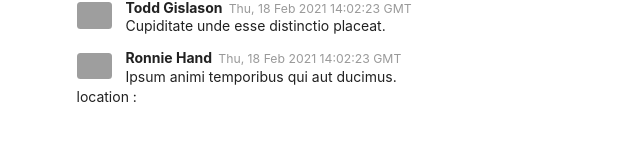
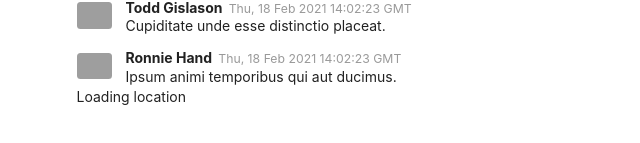
Before and after one commit to HaoWang95/react-starter, a React (Create React App) app in the folder translator-starter/: page / in a window 1280 px wide. Shown: the part 181-324 px from the top of the page, without its empty margins (0-640 px from the left). Built offline with nearby package versions, Linux system fonts and the light colour scheme; no server answers; grey boxes are pictures that could not be loaded.

Commit message:
conditional render

```diff
--- a/translator-starter/src/components/Comment.js
+++ b/translator-starter/src/components/Comment.js
@@ -35,7 +35,7 @@ function Comment() {
             // lat={position.lat}
             // lng={position.lng}
             />
-            <LocationComponent/>
+            <LocationComponent />
         </div>
     );
 }
@@ -43,7 +43,7 @@ function Comment() {
 class CommentDetail extends React.Component {
     constructor(props) {
         super(props);
-        this.state = { lat: null, lng: null };
+        this.state = { lat: null, lng: null, errMes: null };
         // window.navigator.geolocation.getCurrentPosition(
         //     (pos) => {
         //         this.setState({ lat: pos.coords.latitude, lng: pos.coords.longitude })
@@ -54,10 +54,13 @@ class CommentDetail extends React.Component {
         // )
     }
 
-    componentDidMount(){
+    componentDidMount() {
         window.navigator.geolocation.getCurrentPosition(
             (pos) => {
-                this.setState({lat: pos.coords.latitude, lng: pos.coords.longitude})
+                this.setState({ lat: pos.coords.latitude, lng: pos.coords.longitude })
+            },
+            (err) => {
+                this.setState({ errMes: err.message })
             }
         )
     }
@@ -80,10 +83,7 @@ class CommentDetail extends React.Component {
                     <div className='post'>
                         <p>{this.props.post}</p>
                     </div>
-
                 </div>
-
-
             </div>
         )
     }
@@ -107,13 +107,13 @@ class ApprovalCard extends React.Component {
     }
 }
 
-class LocationComponent extends React.Component{
-    constructor(props){
+class LocationComponent extends React.Component {
+    constructor(props) {
         super(props);
-        this.state = {lat: null, lng: null};
+        this.state = { lat: null, lng: null };
         window.navigator.geolocation.getCurrentPosition(
             (pos) => {
-                this.setState({lat: pos.coords.latitude, lng: pos.coords.longitude})
+                this.setState({ lat: pos.coords.latitude, lng: pos.coords.longitude })
             },
             (err) => {
                 console.log(err);
@@ -121,12 +121,26 @@ class LocationComponent extends React.Component{
         )
     }
 
-    render(){
-        return(
-            <div>
-                <p>location {this.state.lat}:{this.state.lng}</p>
-            </div>
-        )
+    render() {
+        if (this.state.errMes && !this.state.lat && !this.state.lng) {
+            return (
+                <div>
+                    <p>Error: {this.state.errMes}</p>
+                </div>
+            )
+        } else if (!this.state.errMes && this.state.lat && this.state.lng) {
+            return (
+                <div>
+                    <p>Location: {parseFloat(this.state.lat).toFixed(3)}-{parseFloat(this.state.lng).toFixed(2)}</p>
+                </div>
+            )
+        } else if (!this.state.errMes && !this.state.lat && !this.state.lng) {
+            return (
+                <div>
+                    <p>Loading location</p>
+                </div>
+            )
+        }
     }
 }
 
--- a/translator-starter/src/components/SeasonDisplay.js
+++ b/translator-starter/src/components/SeasonDisplay.js
@@ -4,7 +4,7 @@ import React from 'react';
 class SeasonDisplay extends React.Component{
     constructor(props){
         super(props);
-
+        this.state = {lat: null}
     }
     render(){
         return (
```
